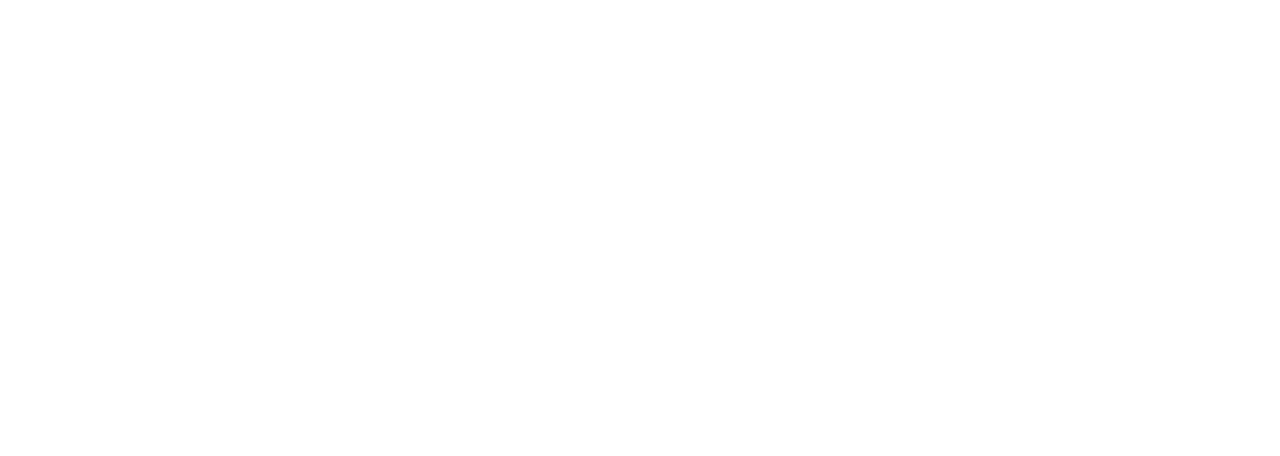
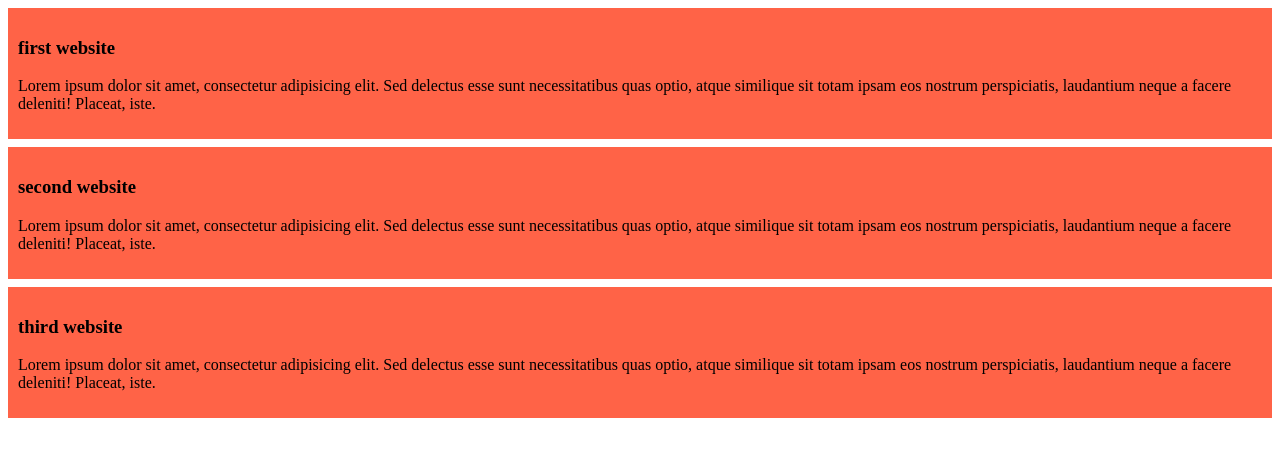
Before and after one commit to ahsan1335/CSS-practice, a plain HTML site: page index.html in a window 1280 px wide. Drawn offline with Linux system fonts and the light colour scheme.

Commit message:
first git practice

```diff
--- a/index.html
+++ b/index.html
@@ -1,11 +1,33 @@
 <!DOCTYPE html>
 <html lang="en">
+
 <head>
   <meta charset="UTF-8">
   <meta name="viewport" content="width=device-width, initial-scale=1.0">
   <title>CSS practice</title>
+  <link rel="stylesheet" href="styles/blog.css">
 </head>
+
 <body>
+  <div>
+    <h3>first website</h3>
+    <p>Lorem ipsum dolor sit amet, consectetur adipisicing elit. Sed delectus esse sunt necessitatibus quas optio, atque
+      similique sit totam ipsam eos nostrum perspiciatis, laudantium neque a facere deleniti! Placeat, iste.</p>
+  </div>
+  <div>
+    <h3>second website</h3>
+    <p>Lorem ipsum dolor sit amet, consectetur adipisicing elit. Sed delectus esse sunt necessitatibus quas optio, atque
+      similique sit totam ipsam eos nostrum perspiciatis, laudantium neque a facere deleniti! Placeat, iste.</p>
+  </div>
+
+  <div>
+    <h3>third website</h3>
+    <p>Lorem ipsum dolor sit amet, consectetur adipisicing elit. Sed delectus esse sunt necessitatibus quas optio, atque
+      similique sit totam ipsam eos nostrum perspiciatis, laudantium neque a facere deleniti! Placeat, iste.</p>
+  </div>
+
+
 
 </body>
+
 </html>
--- /dev/null
+++ b/styles/blog.css
@@ -0,0 +1,5 @@
+div{
+  background-color: tomato;
+  padding: 10px;
+  margin-bottom: 8px;
+}
```
